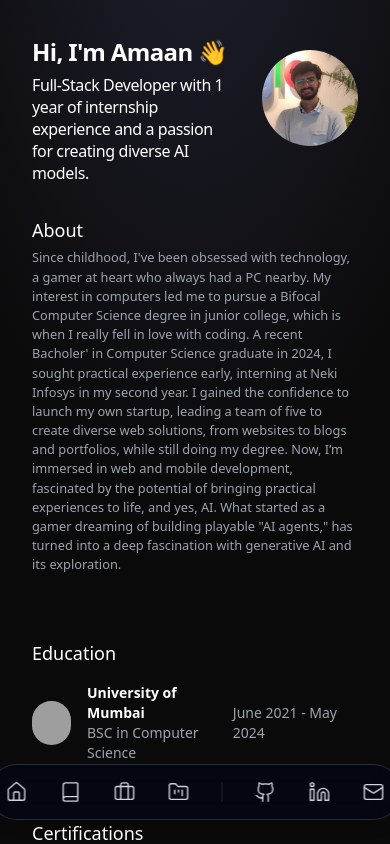
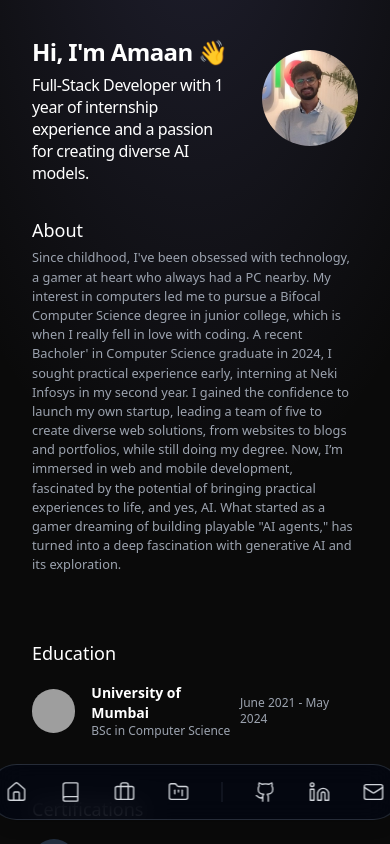
Before and after one commit to amaan-p/portfolio, a React (Vite) app: page / in a window 390 px wide. Built offline with nearby package versions, Linux system fonts and the light colour scheme; grey boxes are pictures that could not be loaded.

Commit message:
Responsiveness

```diff
--- a/src/pages/Certifications.jsx
+++ b/src/pages/Certifications.jsx
@@ -20,10 +20,10 @@ const CertItem = ({ school, degree, duration, logo }) => {
                   <h3 className="text-sm font-semibold text-white">{school}</h3>
 
                 </div>
-                <p className="text-gray-400 font-light text-sm">{degree}</p>
+                <p className="text-gray-400 font-medium  text-xs md:text-sm">{degree}</p>
               </div>
             </div>
-            <span className="text-gray-400 text-sm">{duration}</span>
+            <span className="text-gray-400 text-xs md:text-sm">{duration}</span>
           </div>
       </div>
     );
--- a/src/pages/EduExp.jsx
+++ b/src/pages/EduExp.jsx
@@ -20,10 +20,10 @@ const EduExpItem = ({ school, degree, duration, logo }) => {
                 <h3 className="text-sm font-semibold text-white">{school}</h3>
 
               </div>
-              <p className="text-gray-400 font-light text-sm">{degree}</p>
+              <p className="text-gray-400 font-medium  text-xs md:text-sm">{degree}</p>
             </div>
           </div>
-          <span className="text-gray-400 text-sm md:text-sm ">{duration}</span>
+          <span className="text-gray-400 text-xs md:text-sm ">{duration}</span>
         </div>
     </div>
   );
@@ -33,7 +33,7 @@ const EduExp = () => {
   const eduaction = [
     {
       school: "University of Mumbai",
-      degree: "BSC in Computer Science",
+      degree: "BSc in Computer Science",
       duration: "June 2021 - May 2024",
       logo: "/uni.jpg",
     },
--- a/src/pages/WorkExp.jsx
+++ b/src/pages/WorkExp.jsx
@@ -38,10 +38,10 @@ const WorkItem = ({ company, role, duration, logo, details }) => {
                     ${isExpanded ? "rotate-90" : ""}`}
                 />
               </div>
-              <p className="text-gray-400 font-light text-sm">{role}</p>
+              <p className="text-gray-400 font-medium text-xs md:text-sm">{role}</p>
             </div>
           </div>
-          <span className="text-gray-400 text-sm">{duration}</span>
+          <span className="text-gray-400 text-xs md:text-sm">{duration}</span>
         </div>
 
         {/* Expandable content */}
```
